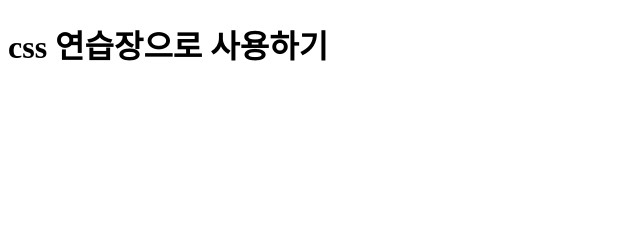
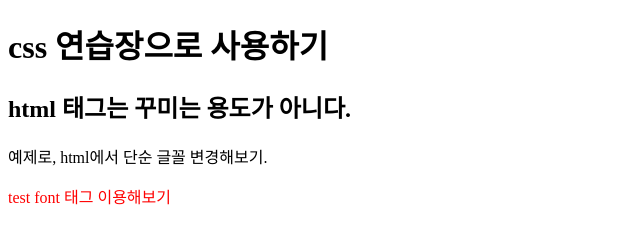
Before and after one commit to LSY881109/HTML_TEST_501, a plain HTML site: page 250507/css/test.html in a window 1280 px wide. Shown: the whole page, without its empty margins (0-640 px from the left). Drawn offline with Linux system fonts and the light colour scheme.

Commit message:
내꺼 연습장 깃허브, 연습용으로 커밋 및 푸쉬해보기

```diff
--- a/250507/css/test.html
+++ b/250507/css/test.html
@@ -9,6 +9,9 @@
 
 <body>
     <h1>css 연습장으로 사용하기</h1>
+    <h2>html 태그는 꾸미는 용도가 아니다. </h2>
+    <p>예제로, html에서 단순 글꼴 변경해보기. </p>
+    <font color="red">test font 태그 이용해보기</font>
 </body>
 
 </html>
```
